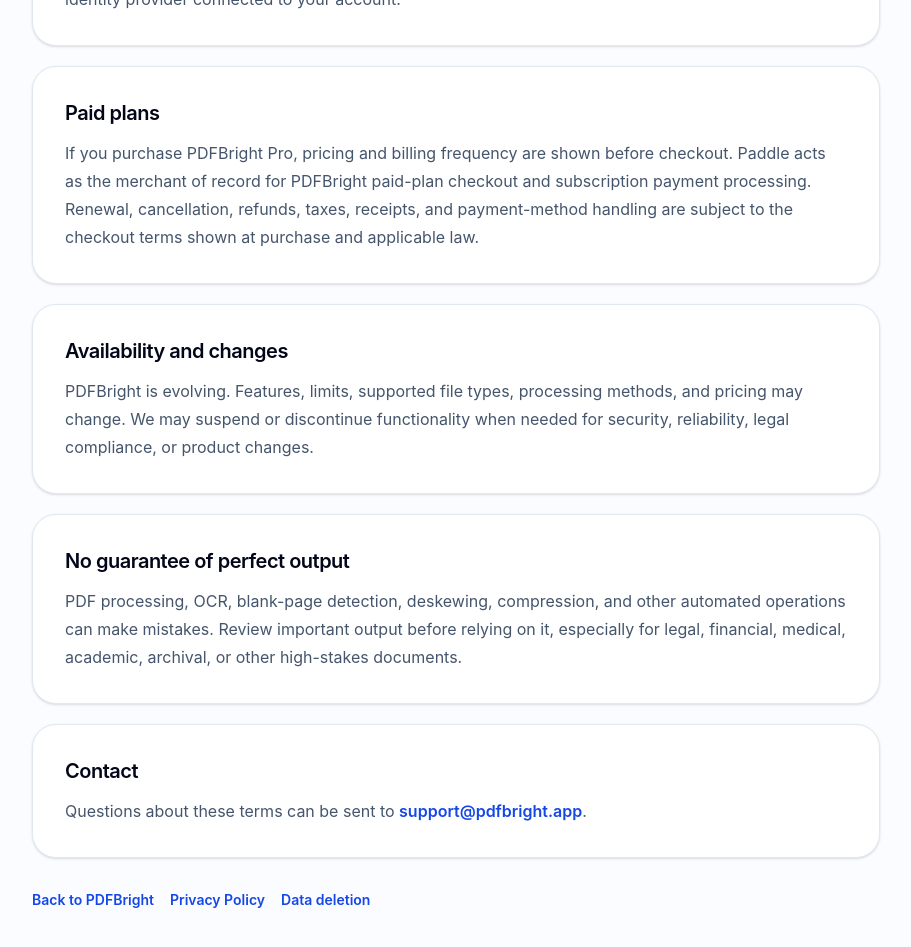
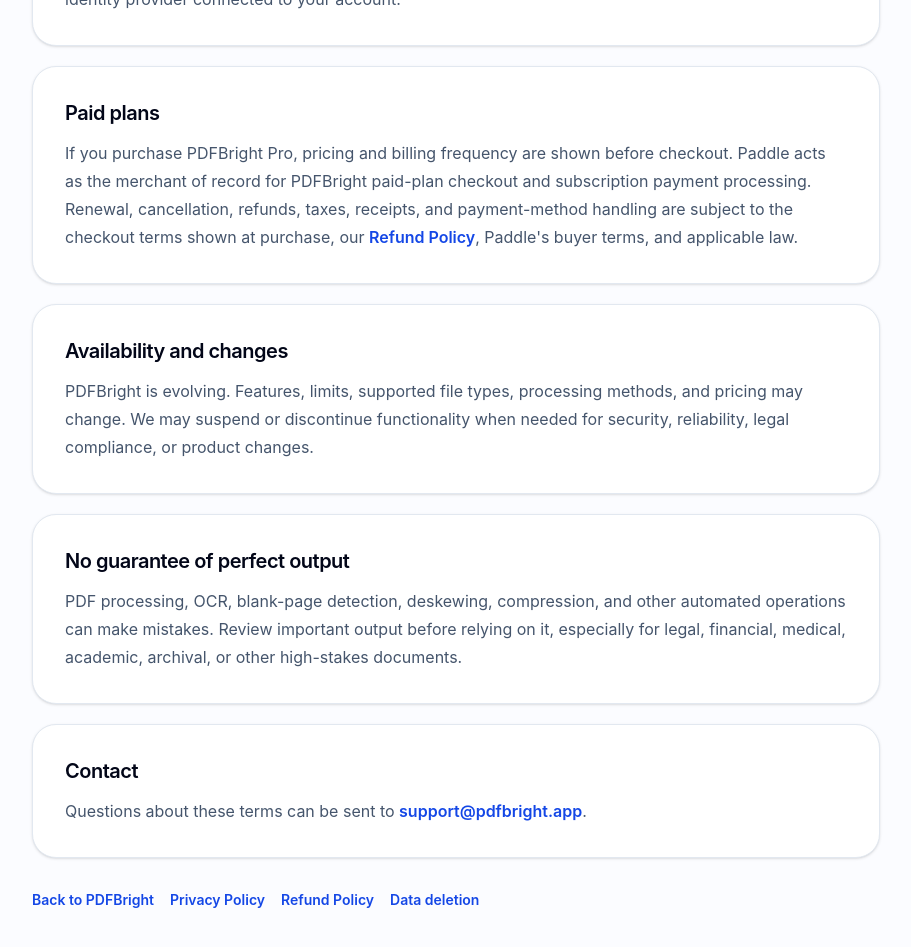
Before and after one commit to Rouane12/pdfbright, a Next.js app: page /terms in a window 1280 px wide. Shown: the part 1000-1947 px from the top of the page, without its empty margins (184-1095 px from the left). Built offline with nearby package versions, Linux system fonts and the light colour scheme; no server answers.

Commit message:
Link refund policy from PDFBright terms

```diff
--- a/src/app/terms/page.tsx
+++ b/src/app/terms/page.tsx
@@ -44,7 +44,7 @@ export default function TermsPage() {
 
           <section className={sectionClass}>
             <h2 className="text-xl font-semibold tracking-tight">Paid plans</h2>
-            <p className="mt-3 leading-7 text-slate-600">If you purchase PDFBright Pro, pricing and billing frequency are shown before checkout. Paddle acts as the merchant of record for PDFBright paid-plan checkout and subscription payment processing. Renewal, cancellation, refunds, taxes, receipts, and payment-method handling are subject to the checkout terms shown at purchase and applicable law.</p>
+            <p className="mt-3 leading-7 text-slate-600">If you purchase PDFBright Pro, pricing and billing frequency are shown before checkout. Paddle acts as the merchant of record for PDFBright paid-plan checkout and subscription payment processing. Renewal, cancellation, refunds, taxes, receipts, and payment-method handling are subject to the checkout terms shown at purchase, our <Link className="font-semibold text-blue-700 hover:underline" href="/refund-policy">Refund Policy</Link>, Paddle&apos;s buyer terms, and applicable law.</p>
           </section>
 
           <section className={sectionClass}>
@@ -66,6 +66,7 @@ export default function TermsPage() {
         <div className="mt-8 flex flex-wrap gap-4 text-sm font-semibold">
           <Link className="text-blue-700 hover:underline" href="/">Back to PDFBright</Link>
           <Link className="text-blue-700 hover:underline" href="/privacy">Privacy Policy</Link>
+          <Link className="text-blue-700 hover:underline" href="/refund-policy">Refund Policy</Link>
           <Link className="text-blue-700 hover:underline" href="/data-deletion">Data deletion</Link>
         </div>
       </div>
```
